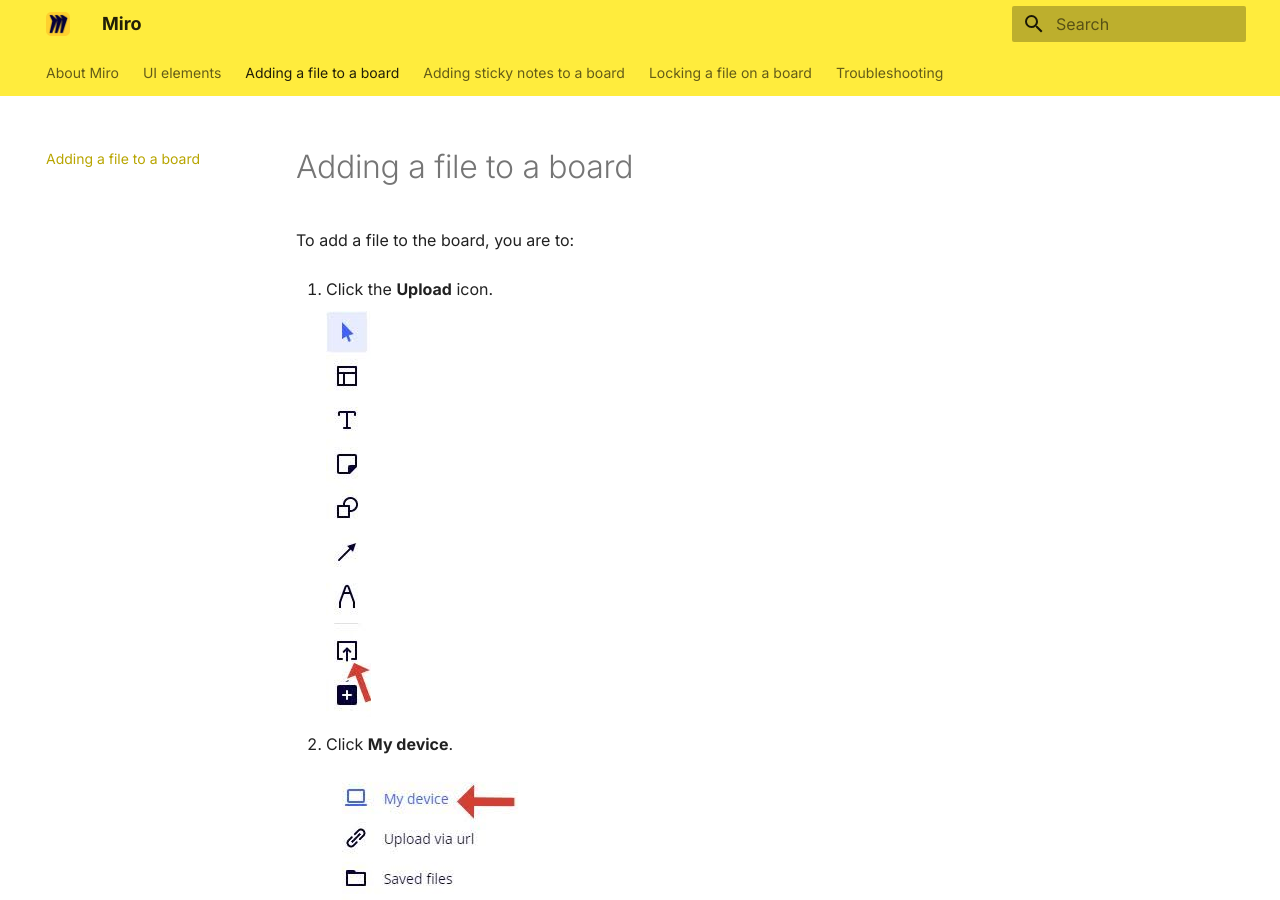
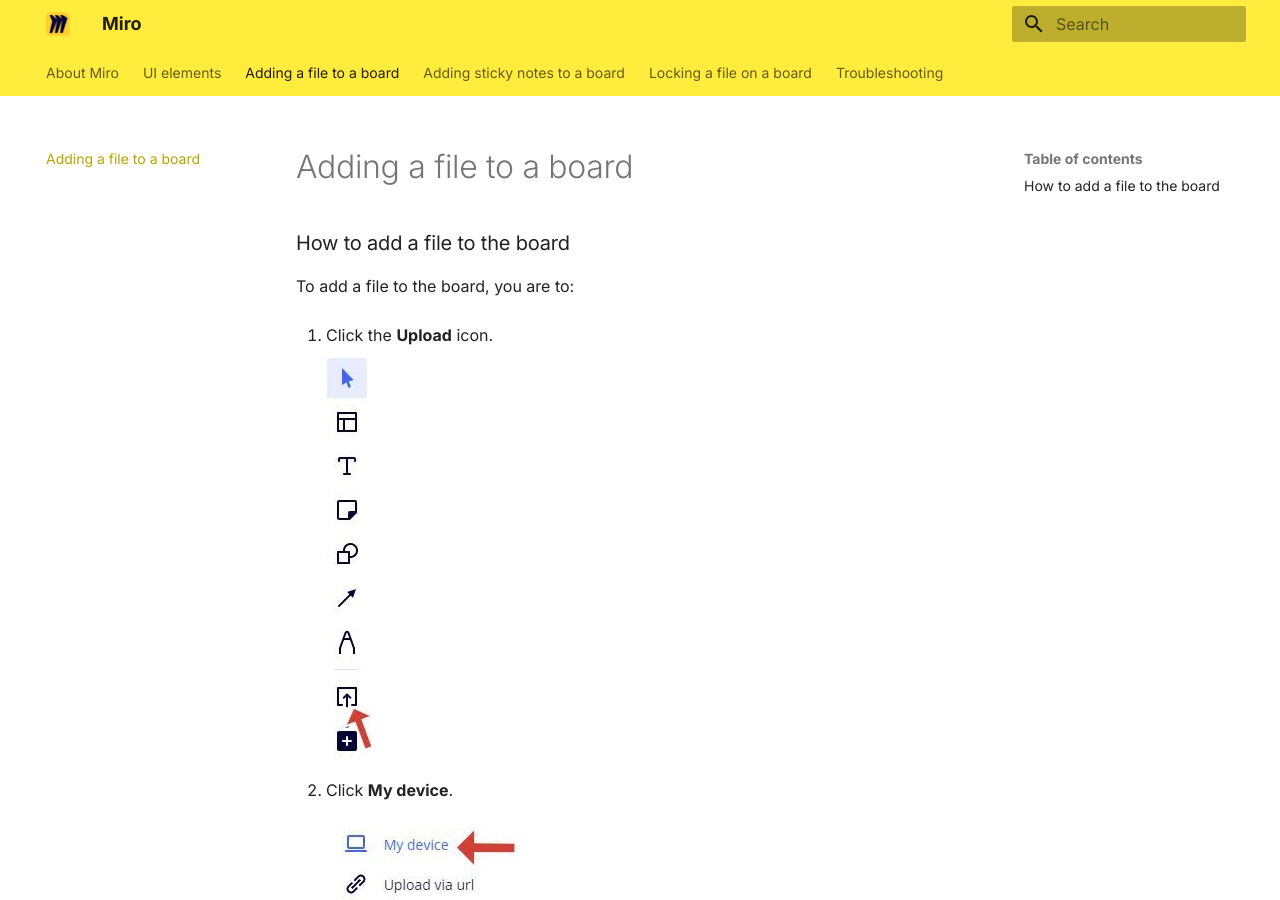
Before and after one commit to SvetKrav/Miro, an MkDocs documentation site: the page built from docs/file.md, in a window 1280 px wide and 900 px high. Built offline with MkDocs 1.6.1 and Material for MkDocs 9.7.7, drawn with Linux system fonts in a browser that asks for light colours.

Commit message:
Update file.md

```diff
--- a/docs/file.md
+++ b/docs/file.md
@@ -1,3 +1,5 @@
+### How to add a file to the board
+
 To add a file to the board, you are to:
 
 1. Click the **Upload** icon.
```
